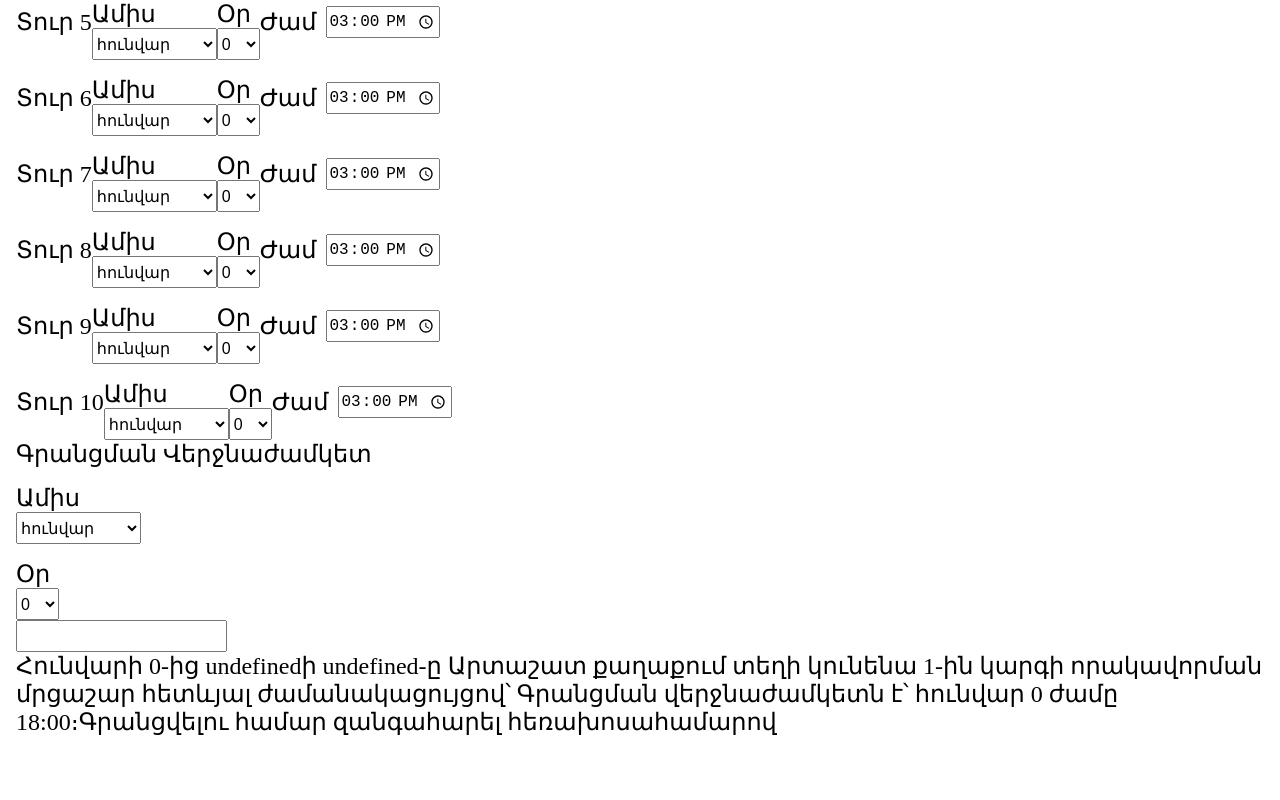
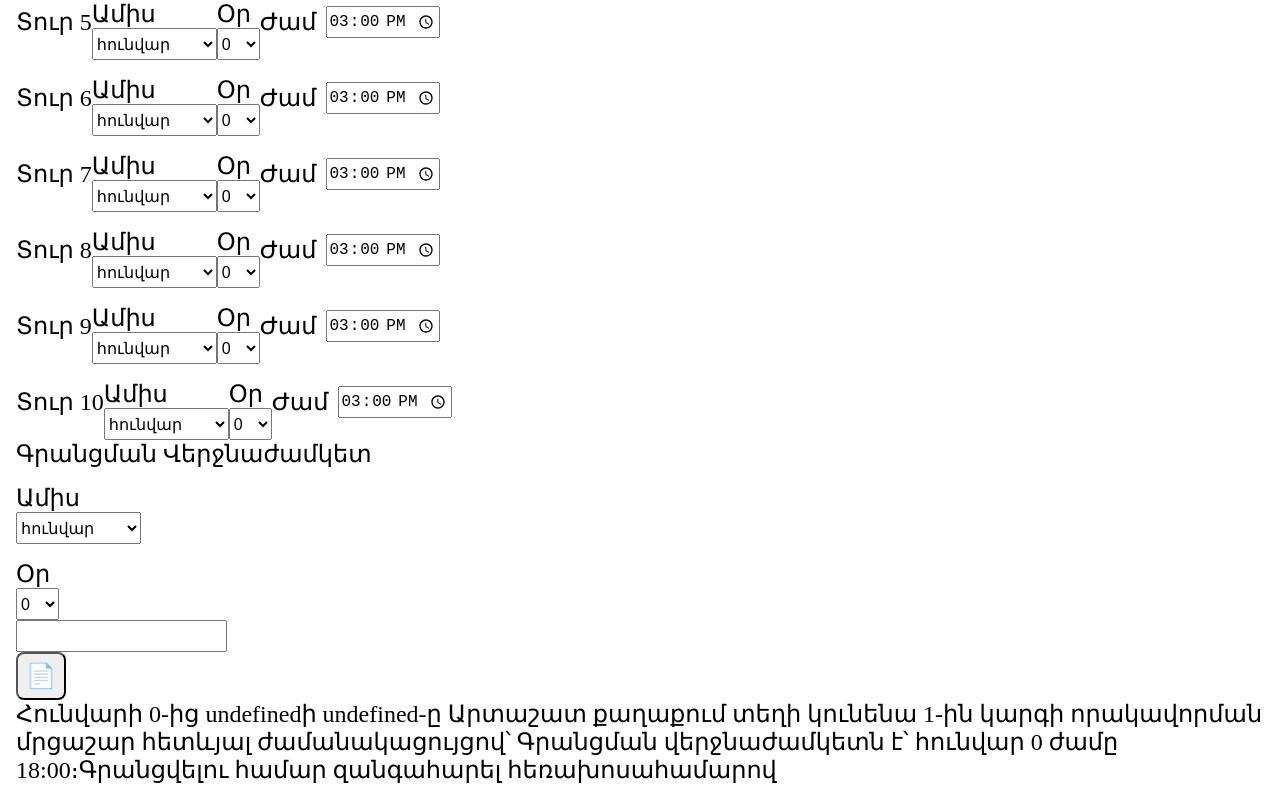
Before and after one commit to Ararat-chess-federation/news-generator, a Next.js app: page /tournament-ad in a window 1280 px wide. Shown: the part 532-1332 px from the top of the page. Before the commit the page ends 1284 px from the top, so only its background shows below. Built offline with nearby package versions, Linux system fonts and the light colour scheme.

Commit message:
feat: create Ad component

```diff
--- a/app/tournament-ad/page.tsx
+++ b/app/tournament-ad/page.tsx
@@ -1,6 +1,7 @@
 "use client";
 
 import { useState } from "react";
+import AdText from "../../src/components/adText/AdText";
 import Select from "../../src/components/select/Select";
 import {
   days,
@@ -37,31 +38,6 @@
     const newTimes = [...selectedTimes];
     newTimes[index] = value;
     setSelectedTimes(newTimes);
-  };
-
-  const generateFinalText = () => {
-    const days = selectedDays.slice(0, selectedDays.indexOf("0"));
-    const startDate = `${selectedMonths[0]}ի ${selectedDays[0]}-ից`;
-    const endDate = `${selectedMonths[days.length - 1]}ի ${
-      selectedDays[days.length - 1]
-    }-ը`;
-
-    const term = `${
-      startDate.charAt(0).toUpperCase() + startDate.slice(1)
-    } ${endDate}`;
-
-    const intro = `${term} ${selectedPlace} տեղի կունենա ${selectedTournament} որակավորման մրցաշար հետևյալ ժամանակացույցով՝\n`;
-    const schedule = days.reduce((acc, val, idx) => {
-      return (
-        acc +
-        `- Տուր ${idx + 1}՝ ${selectedMonths[idx]}ի ${selectedDays[idx]} ժամը ${
-          selectedTimes[idx]
-        }\n`
-      );
-    }, "");
-    const deadline = `Գրանցման վերջնաժամկետն է՝ ${deadLineMonth} ${deadLineDay} ժամը 18:00։`;
-    const number = `Գրանցվելու համար զանգահարել ${phoneNumber} հեռախոսահամարով`;
-    return intro + schedule + deadline + number;
   };
 
   return (
@@ -120,7 +96,16 @@
         title="Օր"
       />
       <input type="text" onChange={(e) => setPhoneNumber(e.target.value)} />
-      <div>{generateFinalText()}</div>
+      <AdText
+        selectedPlace={selectedPlace}
+        selectedTournament={selectedTournament}
+        selectedMonths={selectedMonths}
+        selectedDays={selectedDays}
+        selectedTimes={selectedTimes}
+        deadLineMonth={deadLineMonth}
+        deadLineDay={deadLineDay}
+        phoneNumber={phoneNumber}
+      />
     </div>
   );
 }
--- /dev/null
+++ b/src/components/adText/AdText.tsx
@@ -0,0 +1,37 @@
+import generateAdText from "../../helpers/generateAdText";
+import TextForCopy from "../textForCopy/TextForCopy";
+
+interface IAdTextProps {
+  selectedPlace: string;
+  selectedTournament: string;
+  selectedDays: string[];
+  selectedMonths: string[];
+  selectedTimes: string[];
+  deadLineMonth: string;
+  deadLineDay: string;
+  phoneNumber: string;
+}
+
+export default function AdText({
+  selectedPlace,
+  selectedTournament,
+  selectedDays,
+  selectedMonths,
+  selectedTimes,
+  deadLineMonth,
+  deadLineDay,
+  phoneNumber,
+}: IAdTextProps) {
+  const finalText = generateAdText(
+    selectedPlace,
+    selectedTournament,
+    selectedDays,
+    selectedMonths,
+    selectedTimes,
+    deadLineMonth,
+    deadLineDay,
+    phoneNumber
+  );
+
+  return <TextForCopy text={finalText} />;
+}
--- /dev/null
+++ b/src/helpers/generateAdText.ts
@@ -0,0 +1,33 @@
+export default function generateAdText(
+  selectedPlace: string,
+  selectedTournament: string,
+  selectedDays: string[],
+  selectedMonths: string[],
+  selectedTimes: string[],
+  deadLineMonth: string,
+  deadLineDay: string,
+  phoneNumber: string
+) {
+  const days = selectedDays.slice(0, selectedDays.indexOf("0"));
+  const startDate = `${selectedMonths[0]}ի ${selectedDays[0]}-ից`;
+  const endDate = `${selectedMonths[days.length - 1]}ի ${
+    selectedDays[days.length - 1]
+  }-ը`;
+
+  const term = `${
+    startDate.charAt(0).toUpperCase() + startDate.slice(1)
+  } ${endDate}`;
+
+  const intro = `${term} ${selectedPlace} տեղի կունենա ${selectedTournament} որակավորման մրցաշար հետևյալ ժամանակացույցով՝\n`;
+  const schedule = days.reduce((acc, val, idx) => {
+    return (
+      acc +
+      `- Տուր ${idx + 1}՝ ${selectedMonths[idx]}ի ${selectedDays[idx]} ժամը ${
+        selectedTimes[idx]
+      }\n`
+    );
+  }, "");
+  const deadline = `Գրանցման վերջնաժամկետն է՝ ${deadLineMonth} ${deadLineDay} ժամը 18:00։`;
+  const number = `Գրանցվելու համար զանգահարել ${phoneNumber} հեռախոսահամարով`;
+  return intro + schedule + deadline + number;
+}
```
